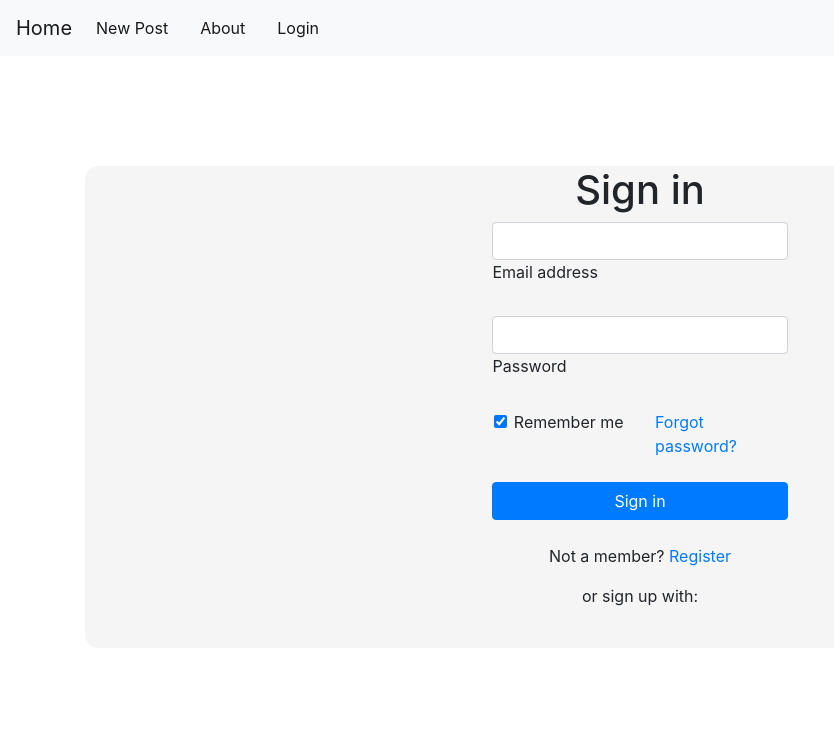
After one commit to bahrom04/Flask-Blog, a Flask app: page /login in a window 1280 px wide. The commit adds this page. Shown: the top 743 px of the page, without its empty margins (0-834 px from the left). Run offline with Flask 3, Linux system fonts and the light colour scheme; some libraries are stand-ins or nearby versions.

Commit message:
new login.html

```diff
--- a/app.py
+++ b/app.py
@@ -1,4 +1,3 @@
-import sqlite3 as sql
 from flask import Flask, render_template, redirect, request, url_for, flash
 from werkzeug.exceptions import abort
 import mysql.connector as mysql
@@ -12,6 +11,8 @@ UPLOAD_FOLDER = os.path.join('static', 'uploads')
 
 app.config['UPLOAD_FOLDER'] = UPLOAD_FOLDER
 
+
+
 # Mysql connection.l
 def get_mysql_connection():
     mysql_connection = mysql.connect(
@@ -22,11 +23,7 @@ def get_mysql_connection():
     )
     return mysql_connection
 
-# Creating connection with db
-# def get_db_connection():
-#     conn = sql.connect('database.db')
-#     conn.row_factory = sql.Row
-#     return conn
+
 
 # Showing all posts from data
 @app.route('/index')
@@ -41,11 +38,19 @@ def index():
     connect.close()
     return render_template('index.html', posts=posts)
 
-    # # Sqlite part
-    # conn = get_db_connection()
-    # posts = conn.execute("SELECT * FROM posts").fetchall()
-    # conn.close()
-    # return render_template('index.html', posts=posts)
+
+
+@app.route('/about')
+def about():
+    return render_template('about.html')
+
+
+
+@app.route('/login')
+def login():
+    return render_template('login.html')
+
+
 
 def get_post(post_id):
     conn = get_mysql_connection()
@@ -158,10 +163,6 @@ def delete(id):
     # flash('{} deleted succesfully'.format(post['title']))
     return redirect(url_for('index'))
 
-@app.route('/about')
-def about():
-    return render_template('about.html')
-
 
 
 if __name__ == "__main__":
--- a/templates/base.html
+++ b/templates/base.html
@@ -21,8 +21,12 @@
                     <a class="nav-link" href="{{url_for('create')}}" >New Post</a>
                 </li>
 
+                <li class="nav-item active mr-3">
+                    <a class="nav-link" href="{{url_for('about')}}">About</a>
+                </li>
+
                 <li class="nav-item active">
-                    <a class="nav-link" href="{{url_for('about')}}">About</a>
+                    <a class="nav-link" href="{{url_for('login')}}">Login</a>
                 </li>
             </ul>
         </div>
--- /dev/null
+++ b/templates/login.html
@@ -0,0 +1,63 @@
+{% extends 'base.html' %}
+{% block content %}
+
+<div style="display: grid; place-items: center; margin-top: 110px; background: whitesmoke;
+border-radius: 13px;">
+
+<h1>Sign in</h1>
+    <form style="max-width: 400px; ">
+        <!-- Email input -->
+        <div class="form-outline mb-4">
+          <input type="email" id="form2Example1" class="form-control" />
+          <label class="form-label" for="form2Example1">Email address</label>
+        </div>
+
+        <!-- Password input -->
+        <div class="form-outline mb-4">
+          <input type="password" id="form2Example2" class="form-control" />
+          <label class="form-label" for="form2Example2">Password</label>
+        </div>
+
+        <!-- 2 column grid layout for inline styling -->
+        <div class="row mb-4">
+          <div class="col d-flex justify-content-center">
+            <!-- Checkbox -->
+            <div class="form-check">
+              <input class="form-check-input" type="checkbox" value="" id="form2Example31" checked />
+              <label class="form-check-label" for="form2Example31"> Remember me </label>
+            </div>
+          </div>
+
+          <div class="col">
+            <!-- Simple link -->
+            <a href="#!">Forgot password?</a>
+          </div>
+        </div>
+
+        <!-- Submit button -->
+        <button type="button" class="btn btn-primary btn-block mb-4">Sign in</button>
+
+        <!-- Register buttons -->
+        <div class="text-center">
+          <p>Not a member? <a href="#!">Register</a></p>
+          <p>or sign up with:</p>
+          <button type="button" class="btn btn-link btn-floating mx-1">
+            <i class="fab fa-facebook-f"></i>
+          </button>
+
+          <button type="button" class="btn btn-link btn-floating mx-1">
+            <i class="fab fa-google"></i>
+          </button>
+
+          <button type="button" class="btn btn-link btn-floating mx-1">
+            <i class="fab fa-twitter"></i>
+          </button>
+
+          <button type="button" class="btn btn-link btn-floating mx-1">
+            <i class="fab fa-github"></i>
+          </button>
+        </div>
+      </form>
+</div>
+<br><br><br><br>
+{% endblock %}
```
Also changed, not shown: static/uploads/post_.Screenshot from 2023-09-16 19-39-16.png (added), test/init_db.py (renamed from init_db.py), test/main.py (renamed from main.py).
